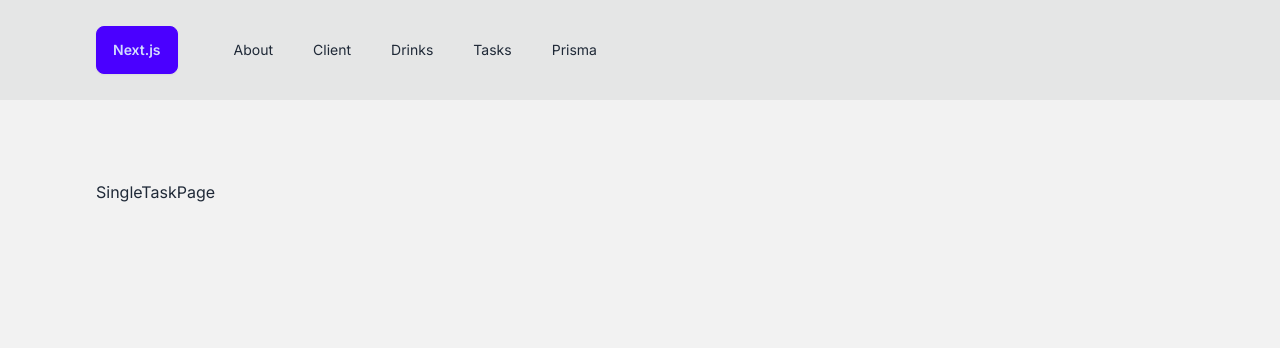
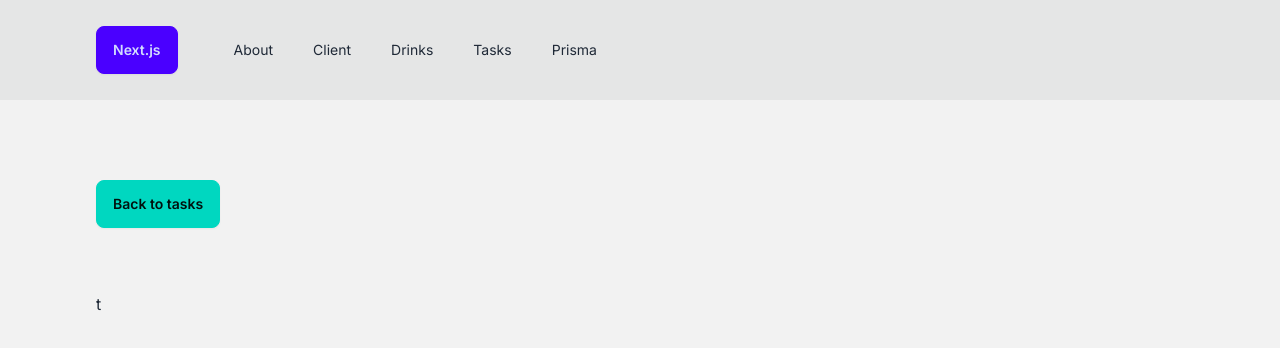
Before and after one commit to moisens/nextjs-course-openai, a Next.js app: page /tasks/1 in a window 1280 px wide. Shown: the top 348 px of the page. Built offline with nearby package versions, Linux system fonts and the light colour scheme; no server answers; the database is empty.

Commit message:
single task action  functionality + single task page func.

```diff
--- a/app/components/EditForm.jsx
+++ b/app/components/EditForm.jsx
@@ -1,31 +1,32 @@
 const EditForm = () => {
-  return (
-    <form
-    action={}
-    className='max-w-sm bg-base-100 p-12 border border-base-300  rounded-lg'
-    >
+  return <div>t</div>;
+};
+
+export default EditForm;
+
+/*
+
+<form className="max-w-sm bg-base-100 p-12 border border-base-300  rounded-lg">
       <input type="hidden" name="id" value={id} />
       <input
-        type='text'
+        type="text"
         required
         defaultValue={content}
-        name='content'
-        className='input input-bordered w-full'
+        name="content"
+        className="input input-bordered w-full"
       />
-      <div className='form-control my-4'>
-        <label className='label cursor-pointer'>
-          <span className='label-text'>completed</span>
+      <div className="form-control my-4">
+        <label className="label cursor-pointer">
+          <span className="label-text">completed</span>
           <input
-            type='checkbox'
+            type="checkbox"
             defaultChecked={completed}
-            name='completed'
-            className='checkbox checkbox-primary checkbox-sm'
+            name="completed"
+            className="checkbox checkbox-primary checkbox-sm"
           />
         </label>
       </div>
-      <button className='btn btn-primary btn-block btn-sm'>Edit</button>
+      <button className="btn btn-primary btn-block btn-sm">Edit</button>
     </form>
-  );
-};
 
-export default EditForm;
+*/
--- a/app/tasks/[id]/page.js
+++ b/app/tasks/[id]/page.js
@@ -1,5 +1,19 @@
-const SingleTaskPage = () => {
-  return <div>SingleTaskPage</div>;
+import { getTask } from "../../utils/actions";
+import EditForm from "../../components/EditForm";
+import Link from "next/link";
+
+const SingleTaskPage = async ({ params }) => {
+  const task = await getTask(params.id);
+  return (
+    <>
+      <div className="mb-16">
+        <Link href="/tasks" className="btn btn-accent ">
+          Back to tasks
+        </Link>
+      </div>
+      <EditForm task={task} />
+    </>
+  );
 };
 
 export default SingleTaskPage;
--- a/app/utils/actions.js
+++ b/app/utils/actions.js
@@ -23,3 +23,11 @@ export const deleteTask = async (formData) => {
   });
   revalidatePath("/tasks");
 };
+
+export const getTask = async (id) => {
+  const task = await prisma.task.findUnique({
+    where: { id },
+  });
+};
+
+export const editTask = async (formData) => {};
```
Also changed, not shown: 1 other file (tests, documents, lock files or other folders).
